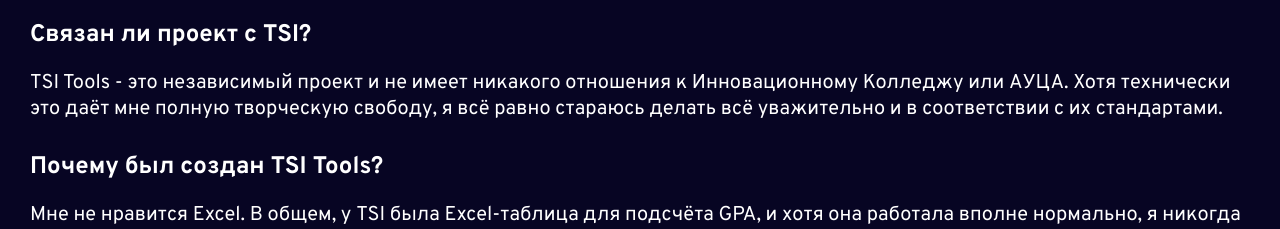
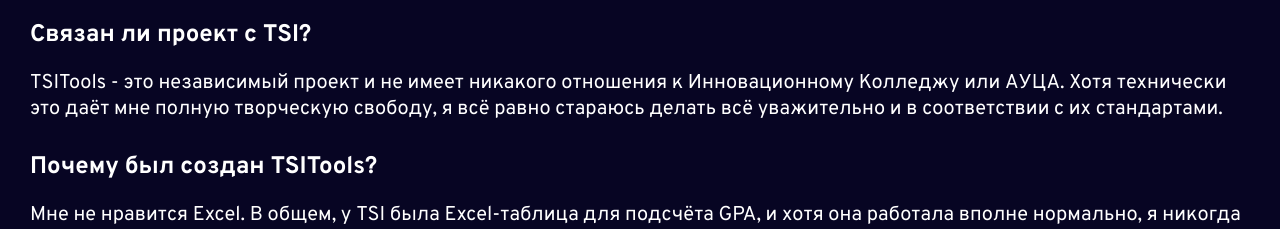
Before and after one commit to aidartheklutz/newTsiTools, a React (Vite) app: page /about in a window 1280 px wide. Shown: the part 394-623 px from the top of the page. Built offline with nearby package versions, Linux system fonts and the light colour scheme; a web font is replaced by a local one.

Commit message:
minor fix

```diff
--- a/src/pages/AboutPage/AboutPage.jsx
+++ b/src/pages/AboutPage/AboutPage.jsx
@@ -25,13 +25,13 @@
           </p>
           <h2>Связан ли проект с TSI?</h2>
           <p>
-            TSI Tools - это независимый проект и не имеет никакого отношения к
+            TSITools - это независимый проект и не имеет никакого отношения к
             Инновационному Колледжу или АУЦА. Хотя технически это даёт мне
             полную творческую свободу, я всё равно стараюсь делать всё
             уважительно и в соответствии с их стандартами.
           </p>
 
-          <h2>Почему был создан TSI Tools?</h2>
+          <h2>Почему был создан TSITools?</h2>
           <p>
             Мне не нравится Excel. В общем, у TSI была Excel-таблица для
             подсчёта GPA, и хотя она работала вполне нормально, я никогда не был
```
